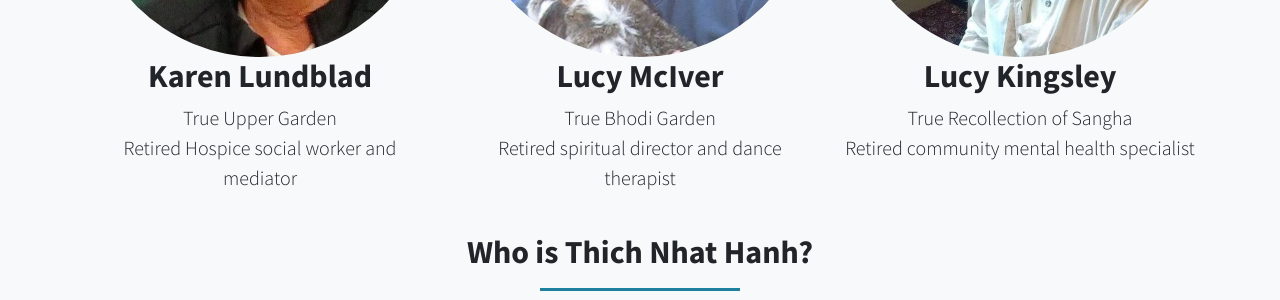
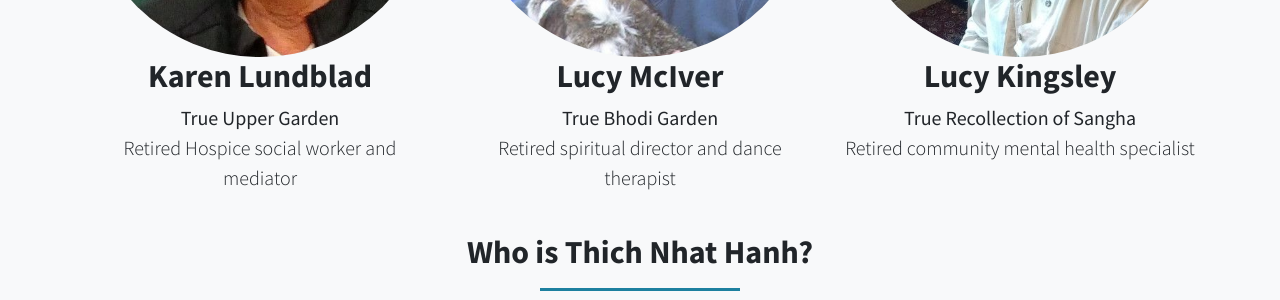
Before and after one commit to MROIS/eugene.mindful.community, a Jekyll site: the page built from index.html, in a window 1280 px wide. Shown: the part 2533-2833 px from the top of the page. Built offline with Jekyll 4.4.1, drawn with Linux system fonts in a browser that asks for light colours.

Commit message:
bold dharma names

```diff
--- a/index.html
+++ b/index.html
@@ -71,20 +71,20 @@ layout: home
           <div class="col-lg-4">
           		<img class="img-center img-fluid rounded-circle" src="/img/karenl.jpg" alt="Domyo Burk | Brightway Zen ">
           		<h2 class="text-center section-heading">Karen Lundblad</h2>
-              <p class="lead text-center">True Upper Garden<br>Retired Hospice social worker and mediator
+              <p class="lead text-center"><strong>True Upper Garden</strong><br>Retired Hospice social worker and mediator
               </p>
 	        </div>
           <div class="col-lg-4">
 		          <img class="img-center img-fluid rounded-circle" src="/img/lucym.jpg" alt="Bodhi Lama Teacher Carrie Ure | Dzogchen Shri Singha">
           		<h2 class="text-center section-heading">Lucy McIver</h2>
-              <p class="lead text-center">True Bhodi Garden<br>Retired spiritual director and dance therapist
+              <p class="lead text-center"><strong>True Bhodi Garden</strong><br>Retired spiritual director and dance therapist
               </p>
 
 	       </div>
          <div class="col-lg-4">
              <img class="img-center img-fluid rounded-circle" src="/img/lucyk.jpg" alt="Kathryn Kendall | Buddhist Peace Fellowship">
           		<h2 class="text-center section-heading">Lucy Kingsley</h2>
-              <p class="lead text-center">True Recollection of Sangha<br>Retired community mental health specialist
+              <p class="lead text-center"><strong>True Recollection of Sangha</strong><br>Retired community mental health specialist
               </p>
         </div>
     </div>
```
